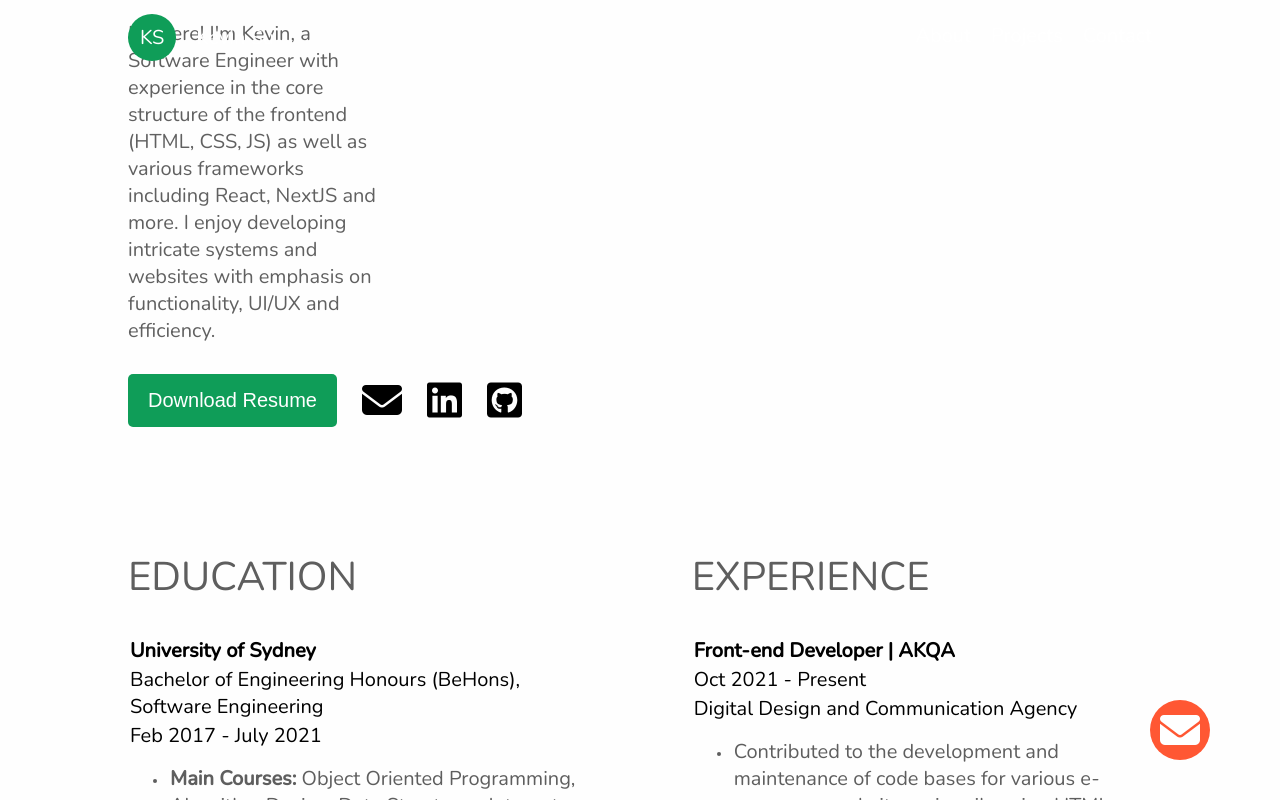
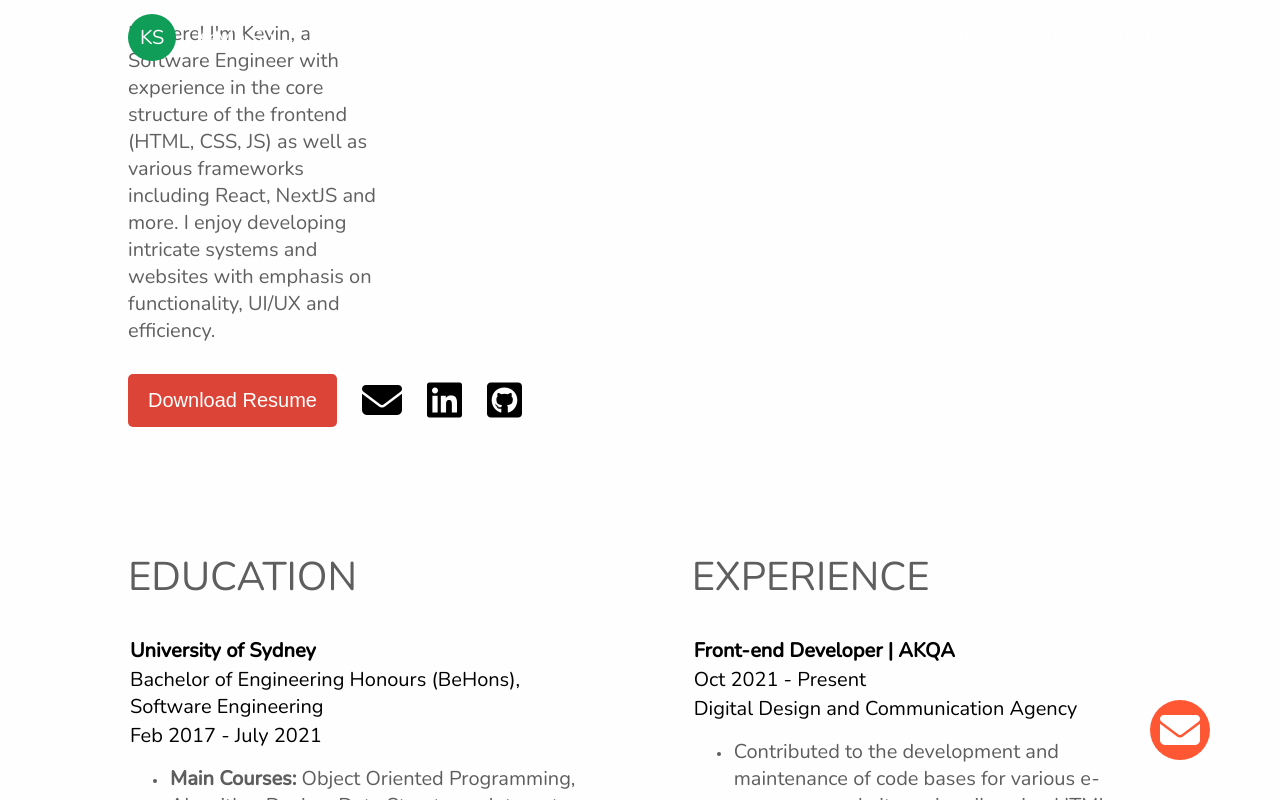
Before and after one commit to SuKaiwen/port, a React (Create React App) app: page / in a window 1280 px wide. In both pictures the pointer is over the button "Download Resume". Shown: the part 993-1793 px from the top of the page. Built offline with nearby package versions, Linux system fonts and the light colour scheme.

Commit message:
small fix

```diff
--- a/src/CSS/Global.css
+++ b/src/CSS/Global.css
@@ -136,7 +136,7 @@ a {
 }
 
 .btn-resume:hover {
-    background-color: #0F9D58;
+    background-color: #DB4437;
 }
 
 hr {
--- a/src/Data/ProjectsData.js
+++ b/src/Data/ProjectsData.js
@@ -45,7 +45,7 @@ const mainData = [
         subName: "IMAGE STORAGE APPLICATION",
         desc1: "Firebry is an photo storage application where users are able to store their moments. Users are able to upload images along with a title, description and location",
         desc2: "and view images they have previously uploaded. Firebry is built with Google Firebase Backend and React Frontend.",
-        githubLink: "https://github.com/SuKaiwen/visualiser",
+        githubLink: "https://github.com/SuKaiwen/Firebry",
         siteLink: "",
         mainImage: Firebry,
         mobileImage: FirebryMobile
```
